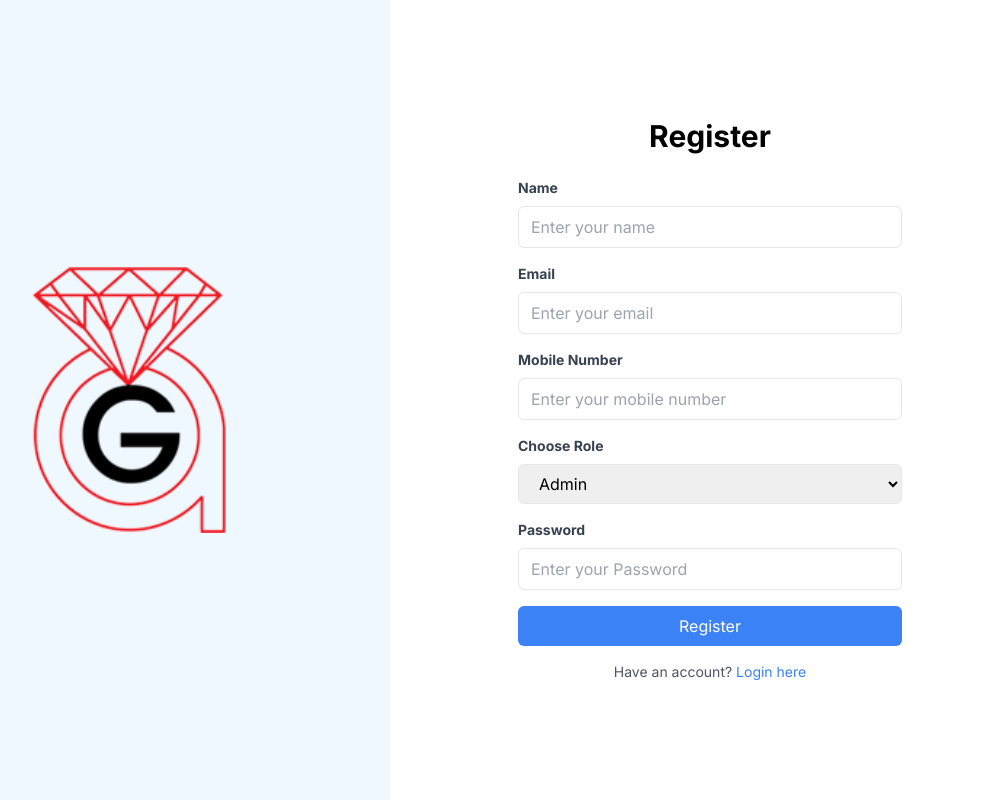
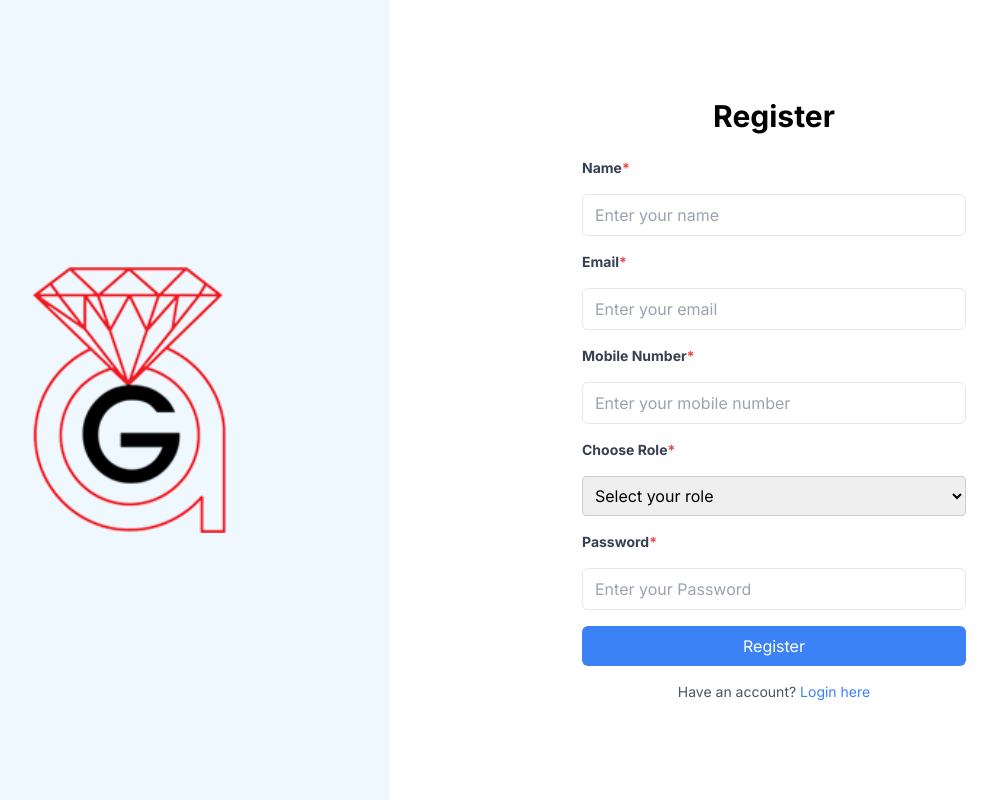
Before and after one commit to YashButani-28/KYC-Stepper-Form, a React (Vite) app: page /registration in a window 1280 px wide. Shown: the whole page, without its empty margins (122-1119 px from the left). Built offline with nearby package versions, Linux system fonts and the light colour scheme; no server answers.

Commit message:
install json server and one botton component

```diff
--- a/package.json
+++ b/package.json
@@ -11,7 +11,6 @@
   },
   "dependencies": {
     "@reduxjs/toolkit": "^2.3.0",
-    "appwrite": "^16.0.2",
     "react": "^18.3.1",
     "react-dom": "^18.3.1",
     "react-hook-form": "^7.53.2",
--- a/src/Auth/Login.jsx
+++ b/src/Auth/Login.jsx
@@ -1,9 +1,134 @@
+// import { useState } from "react";
+// import Input from "../FormComponents/Input";
+// import SelectInput from "../FormComponents/SelectInput";
+// import AuthPageImage from "./AuthPageImage";
+// import { Link } from "react-router-dom";
+// import AuthButtons from "../FormComponents/AuthButtons";
+
+// export default function Login() {
+//   const [role, setRole] = useState("");
+
+//   const roles = [
+//     { value: "Admin", label: "Admin" },
+//     { value: "User", label: "User" },
+//   ];
+//   return (
+//     <>
+//       <div className="Authentication-page flex w-full">
+//         <AuthPageImage />
+
+//         <div className="w-1/2 flex flex-col justify-center items-center bg-white px-10">
+//           <h1 className="text-3xl font-bold mb-6">Login</h1>
+//           <form className="w-full max-w-sm space-y-4" action="/header">
+//             <Input
+//               label="Email"
+//               name="email"
+//               type="email"
+//               placeholder="Enter your email"
+//               required
+//               important
+//             />
+//             {/* <SelectInput label="Role" required /> */}
+//             <SelectInput
+//               label="Choose Role"
+//               options={roles}
+//               value={role}
+//               onChange={(e) => setData({ ...data, role: e.target.value })}
+//               required
+//               important
+//             />
+//             <Input
+//               label="Password"
+//               name="password"
+//               type="password"
+//               placeholder="Enter your Password"
+//               required
+//               important
+//               autoComplete="new-password"
+//             />
+//             <AuthButtons>Login</AuthButtons>
+//           </form>
+
+//           <div className="mt-4">
+//             <p className="text-sm text-gray-600">
+//               Need an account?{" "}
+//               <Link
+//                 to="/registration"
+//                 className="text-blue-500 hover:underline"
+//               >
+//                 Register here
+//               </Link>
+//             </p>
+//           </div>
+//         </div>
+//       </div>
+//     </>
+//   );
+// }
+
+import { useState } from "react";
 import Input from "../FormComponents/Input";
-import SelectInput from "../FormComponents/selectInput";
+import SelectInput from "../FormComponents/SelectInput";
 import AuthPageImage from "./AuthPageImage";
-import { Link } from "react-router-dom";
+import { Link, useNavigate } from "react-router-dom";
+import AuthButtons from "../FormComponents/AuthButtons";
 
-export default function Registration() {
+export default function Login() {
+  const [formData, setFormData] = useState({
+    email: "",
+    password: "",
+    role: "",
+  });
+  const [error, setError] = useState("");
+  const navigate = useNavigate();
+
+  const roles = [
+    { value: "Admin", label: "Admin" },
+    { value: "User", label: "User" },
+  ];
+
+  // Unified handler for form data changes
+  const handleChange = (e) => {
+    const { name, value } = e.target;
+    setFormData((prevData) => ({
+      ...prevData,
+      [name]: value,
+    }));
+  };
+
+  const handleRoleChange = (e) => {
+    setFormData((prevData) => ({
+      ...prevData,
+      role: e.target.value,
+    }));
+  };
+
+  const handleLogin = (e) => {
+    e.preventDefault();
+
+    // Retrieve users from localStorage
+    const users = JSON.parse(localStorage.getItem("users")) || [];
+
+    // Find user that matches the entered email and role
+    const user = users.find(
+      (user) => user.email === formData.email && user.role === formData.role
+    );
+
+    // Check if user exists and the password matches
+    if (user) {
+      if (user.password === formData.password) {
+        // Successful login: navigate to the dashboard or home page
+        navigate("/header"); // Replace with your destination route
+      } else {
+        // Incorrect password
+        setError("Incorrect password. Please try again.");
+      }
+    } else {
+      // No matching user found
+      setError("No account found with this email and role. Please create one.");
+    }
+  };
+
   return (
     <>
       <div className="Authentication-page flex w-full">
@@ -11,26 +136,41 @@ export default function Registration() {
 
         <div className="w-1/2 flex flex-col justify-center items-center bg-white px-10">
           <h1 className="text-3xl font-bold mb-6">Login</h1>
-          <form className="w-full max-w-sm space-y-4" action="/header">
+          <form className="w-full max-w-sm space-y-4" onSubmit={handleLogin}>
             <Input
               label="Email"
+              name="email"
               type="email"
               placeholder="Enter your email"
               required
+              important
+              value={formData.email}
+              onChange={handleChange}
             />
-            <SelectInput label="Role" required />
+            <SelectInput
+              label="Choose Role"
+              options={roles}
+              value={formData.role}
+              onChange={handleRoleChange} // Correctly handling role change
+              required
+              important
+              name="role" // Ensure the name attribute is set to "role"
+            />
             <Input
               label="Password"
+              name="password"
               type="password"
               placeholder="Enter your Password"
               required
+              important
+              autoComplete="new-password"
+              value={formData.password}
+              onChange={handleChange}
             />
-            <button
-              type="submit"
-              className="w-full bg-blue-500 text-white py-2 px-4 rounded-md hover:bg-blue-600 transition duration-300"
-            >
-              Login
-            </button>
+            {error && (
+              <p className="text-red-500 text-[14px] text-center">{error}</p>
+            )}
+            <AuthButtons>Login</AuthButtons>
           </form>
 
           <div className="mt-4">
--- a/src/Auth/Registration.jsx
+++ b/src/Auth/Registration.jsx
@@ -1,50 +1,149 @@
+import { useState } from "react";
+import AuthPageImage from "./AuthPageImage";
 import Input from "../FormComponents/Input";
 import SelectInput from "../FormComponents/SelectInput";
-import AuthPageImage from "./AuthPageImage";
+import AuthButtons from "../FormComponents/AuthButtons";
+import { Link, useNavigate } from "react-router-dom";
+import { useForm } from "react-hook-form";
+export default function Registration() {
+  const navigate = useNavigate();
+  // const { register, handleSubmit } = useForm();
+  const [error, setError] = useState("");
+  const [data, setData] = useState({
+    name: "",
+    email: "",
+    contact_no: "",
+    role: "",
+    password: "",
+  });
 
-export default function Registration() {
+  const roles = [
+    { value: "Admin", label: "Admin" },
+    { value: "User", label: "User" },
+  ];
+
+  const handleChange = (e) => {
+    const { name, value } = e.target;
+    setData((prevState) => ({
+      ...prevState,
+      [name]: value,
+    }));
+  };
+
+  const storeDataInLocalStorage = (userData) => {
+    const existingUsers = JSON.parse(localStorage.getItem("users")) || [];
+    existingUsers.push(userData);
+    localStorage.setItem("users", JSON.stringify(existingUsers));
+  };
+
+  const handlechangeSubmit = (e) => {
+    e.preventDefault();
+
+    if (
+      !data.name ||
+      !data.email ||
+      !data.contact_no ||
+      !data.role ||
+      !data.password
+    ) {
+      setError("All field are empty");
+      return;
+    }
+    setError("");
+    storeDataInLocalStorage(data);
+    console.log(data);
+
+    setData({
+      name: "",
+      email: "",
+      contact_no: "",
+      role: "",
+      password: "", // Resetting password and email along with other fields
+    });
+    navigate("/login");
+  };
+
   return (
     <>
       <div className="Authentication-page flex w-full">
         <AuthPageImage />
 
-        <div className="w-1/2 flex flex-col justify-center items-center bg-white px-10">
+        <div className="w-3/5 flex flex-col justify-center items-center bg-white px-10">
           <h1 className="text-3xl font-bold mb-6">Register</h1>
-          <form className="w-full max-w-sm space-y-4">
-            <Input label="Name" placeholder="Enter your name" required />
+          <form
+            className="w-full max-w-sm space-y-4"
+            onSubmit={handlechangeSubmit}
+          >
+            <Input
+              label="Name"
+              name="name"
+              placeholder="Enter your name"
+              important
+              onChange={handleChange}
+              required
+              value={data.name}
+              // {...register("name", { required: true })}
+            />
+
+            {error && <p>{error.message}</p>}
             <Input
               label="Email"
+              name="email"
               type="email"
               placeholder="Enter your email"
+              onChange={handleChange}
+              value={data.email}
               required
+              important
+
+              // {...register("email", { required: true })}
             />
             <Input
               label="Mobile Number"
+              name="contact_no"
               type="number"
+              onChange={handleChange}
+              value={data.contact_no}
               placeholder="Enter your mobile number "
               required
+              important
+              // {...register("contact_no", { required: true })}
             />
-            <SelectInput label="Role" required />
+            <SelectInput
+              label="Choose Role"
+              options={roles}
+              value={data.role}
+              onChange={(e) => setData({ ...data, role: e.target.value })}
+              required
+              important
+              // {...register("role", { required: true })}
+            />
             <Input
               label="Password"
+              name="password"
               type="password"
+              value={data.password}
+              onChange={handleChange}
               placeholder="Enter your Password"
               required
+              important
+              autoComplete="new-password"
+              // {...register("password", { required: true })}
             />
-            <button
-              type="submit"
-              className="w-full bg-blue-500 text-white py-2 px-4 rounded-md hover:bg-blue-600 transition duration-300"
-            >
-              Register
-            </button>
+            {error && (
+              <p className="text-red-500 text-[14px] text-center">
+                Failed to register your account. Please try again.
+              </p>
+            )}
+            <AuthButtons>Register</AuthButtons>
           </form>
 
           <div className="mt-4">
             <p className="text-sm text-gray-600">
               Have an account?{" "}
-              <a href="/login" className="text-blue-500 hover:underline">
+              <Link to="/login" className="text-blue-500 hover:underline">
                 Login here
-              </a>
+              </Link>
             </p>
           </div>
         </div>
--- /dev/null
+++ b/src/FormComponents/AuthButtons.jsx
@@ -0,0 +1,10 @@
+export default function AuthButtons({ type = "submit", children, className }) {
+  return (
+    <button
+      type={type}
+      className={`w-full bg-blue-500 text-white py-2 px-4 rounded-md hover:bg-blue-600 transition duration-300 ${className}`}
+    >
+      {children}
+    </button>
+  );
+}
--- a/src/FormComponents/Input.jsx
+++ b/src/FormComponents/Input.jsx
@@ -1,24 +1,38 @@
-export default function Input({
+import { forwardRef, useRef } from "react";
+
+function Input(
+  {
     label,
-  placeholder,
+    important,
     type = "text",
+    name,
     value,
+    onChange,
+    className = "",
     ...props
-}) {
+  },
+  ref
+) {
   return (
     <>
-      <label className="block text-gray-700 text-sm font-bold" htmlFor={label}>
+      {label && (
+        <label className="block text-gray-700 text-sm font-bold">
           {label}
+          {important && <span className="text-red-500">*</span>}
         </label>
+      )}
       <input
         type={type}
-        name={label}
+        name={name}
         value={value}
-        className="w-full px-3 py-2 border rounded-md focus:outline-none focus:ring-2 focus:ring-blue-500 "
-        style={{ "margin-top": "8px" }}
-        placeholder={placeholder}
+        ref={ref}
+        onChange={onChange}
+        className={`w-full px-3 py-2 border rounded-md focus:outline-none focus:ring-2 focus:ring-blue-500 ${className}`}
+        // style={{ "margin-top": "8px" }}
         {...props}
       />
     </>
   );
 }
+
+export default forwardRef(Input);
--- a/src/FormComponents/SelectInput.jsx
+++ b/src/FormComponents/SelectInput.jsx
@@ -1,20 +1,38 @@
-export default function SelectInput({ label, ...props }) {
+// import React, { forwardRef } from "react";
+
+const SelectInput = ({
+  options,
+  important,
+  value,
+  onChange,
+  label,
+  placeholder,
+  className = "",
+}) => {
   return (
-    <div className="w-full max-w-sm mb-6">
-      <label
-        className="block text-gray-700 text-sm font-bold mb-2"
-        htmlFor={label}
+    <>
+      {label && (
+        <label className=" block text-gray-700 text-sm font-bold">
+          {label}
+          {important && <span className="text-red-500">*</span>}
+        </label>
+      )}
+      <select
+        value={value}
+        onChange={onChange}
+        className={`w-full p-2 rounded border border-[#ccc] ${className}`}
       >
-        Choose {label}
-      </label>
-      <select
-        name={label}
-        className="w-full px-4 py-2 border rounded-md focus:outline-none focus:ring-2 focus:ring-blue-500 transition"
-        {...props}
-      >
-        <option value="Admin">Admin</option>
-        <option value="User">User</option>
+        <option value="" disabled>
+          {placeholder || "Select your role"}
+        </option>
+        {options?.map((option, index) => (
+          <option key={index} value={option.value}>
+            {option.label}
+          </option>
+        ))}
       </select>
-    </div>
+    </>
   );
-}
+};
+
+export default SelectInput;
```
Also changed, not shown: backend/db.json (added, +37 -0 lines), eslint.config.js (+37 -37 lines), src/App.jsx (+5 -5 lines), src/components/Navigation.jsx (+13 -5 lines), 1 other file (tests, documents, lock files or other folders). Lines whose indentation alone changed are shown as unchanged.
